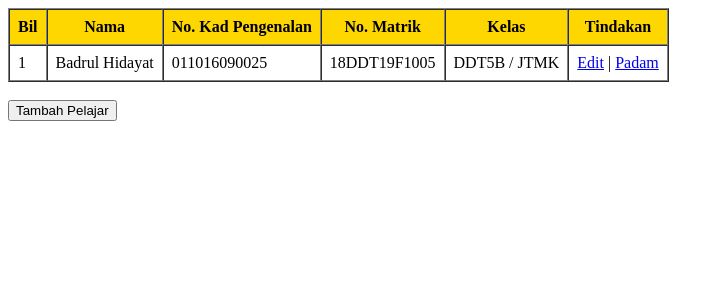
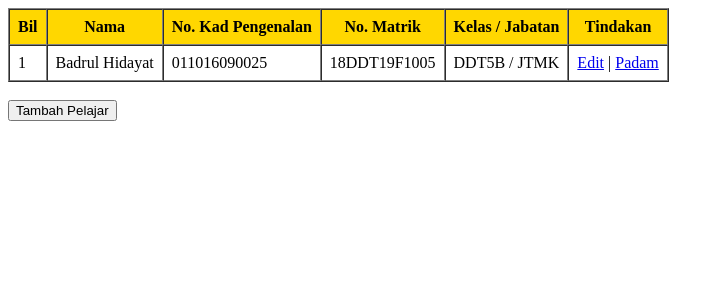
Before and after one commit to BadrulHidayat/dfp50193_CRUD, a PHP site: page / in a window 1280 px wide. Shown: the top 300 px of the page, without its empty margins (0-724 px from the left). Run offline with PHP 8.4, Linux system fonts and the light colour scheme; data comes from the database, SQL or seed files in the repository.

Commit message:
Update index.php

```diff
--- a/index.php
+++ b/index.php
@@ -19,7 +19,7 @@ require 'conn.php';
             <th>Nama</th>
             <th>No. Kad Pengenalan</th>
             <th>No. Matrik</th>
-            <th>Kelas</th>
+            <th>Kelas / Jabatan</th>
             <th>Tindakan</th>
         </tr>
         <?php
```
